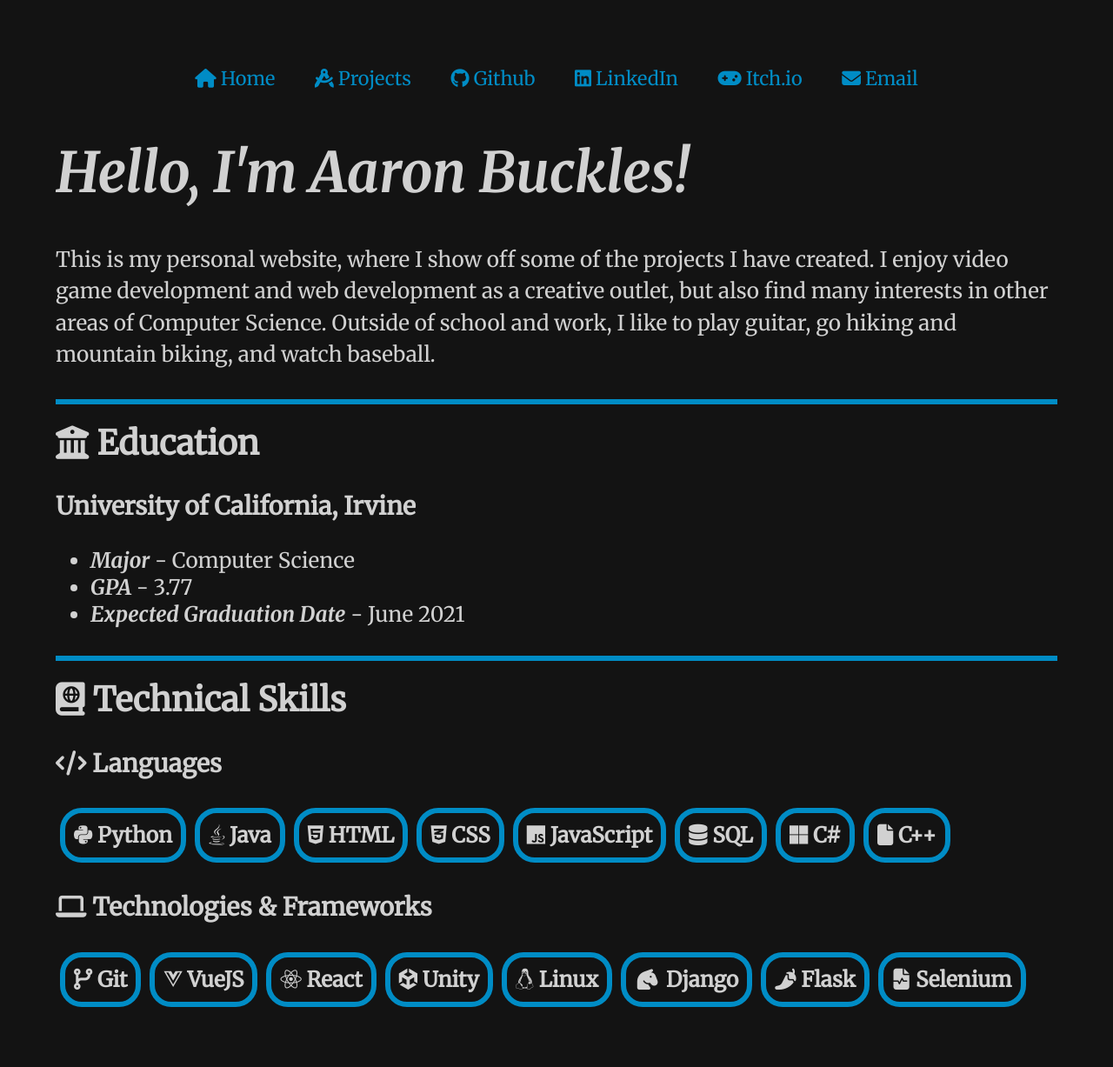
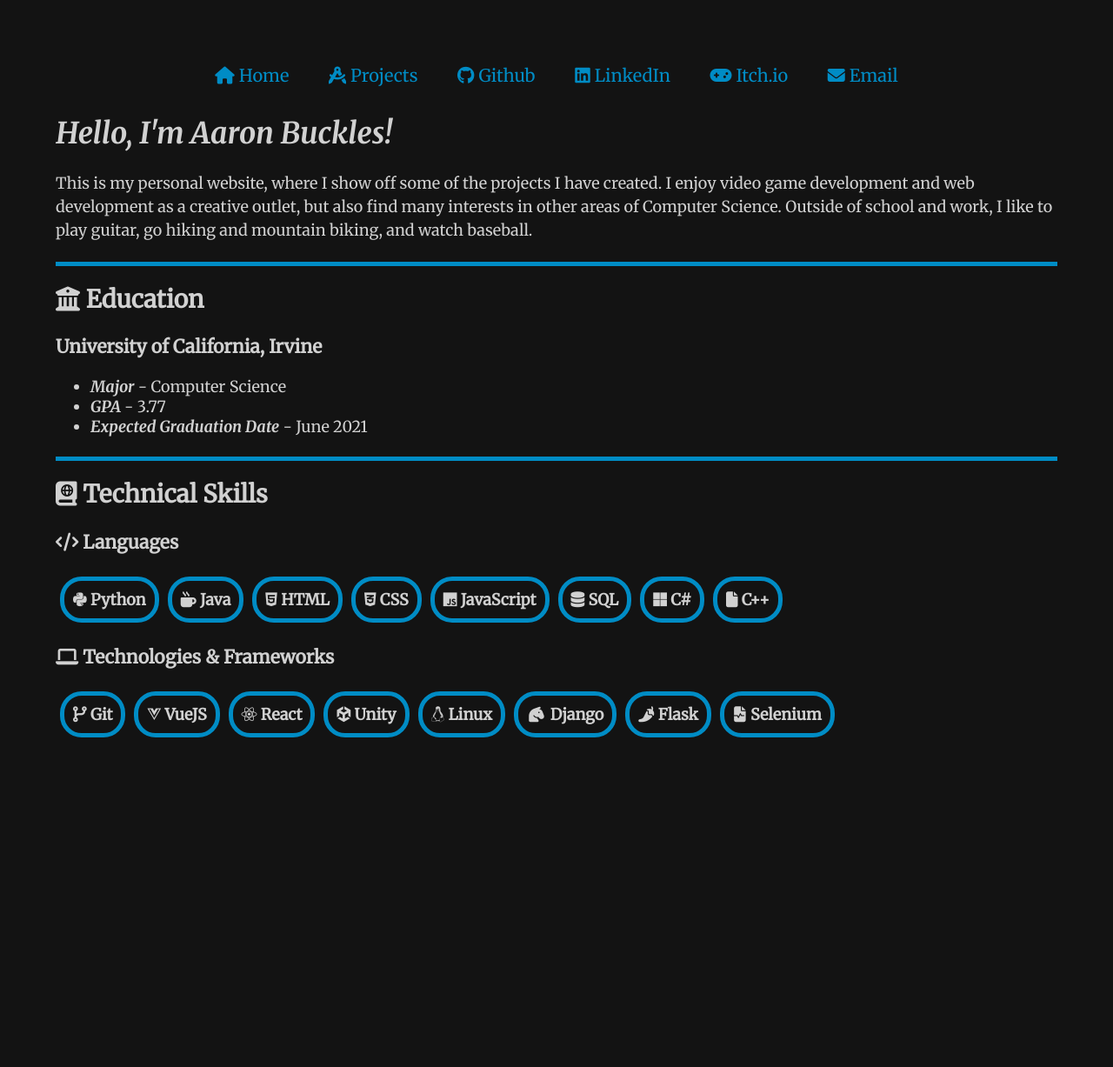
Before and after one commit to Aaron-Buckles/aaron-buckles.github.io, a Jekyll site: the page built from index.html, in a window 1280 px wide. Shown: the whole page at 87% size. Built offline with Jekyll 4.4.1, drawn with Linux system fonts in a browser that asks for light colours; nearby versions of some CDN libraries; after the commit the page ends 917 px from its top, so only the background shows below that.

Commit message:
Makes site look better on mobile

```diff
--- a/css/style.css
+++ b/css/style.css
@@ -1,7 +1,7 @@
 body {
   margin: 5vw;
   font-family: "Merriweather", serif;
-  font-size: 1.9vw;
+  font-size: 18px;
   color: #d1d1d1;
   background-color: #131313;
 }
@@ -16,13 +16,13 @@
 }
 
 h1 {
-  font-size: 5vw;
+  font-size: 34px;
   font-style: italic;
 }
 
 h2 {
-  font-size: 3vw;
-  border-top: 0.5vw solid #008cc5;
+  font-size: 28px;
+  border-top: 5px solid #008cc5;
   padding-top: 20px;
 }
 
@@ -33,7 +33,7 @@
 a {
   text-decoration: underline;
   color: #d1d1d1;
-  font-size: 1.9vw;
+  font-size: 18px;
 }
 
 a:hover {
@@ -69,7 +69,7 @@
 .link-button a {
   text-decoration: none;
   color: #008cc5;
-  font-size: 1.7vw;
+  font-size: 20px;
   padding: 1vw;
   border: 0 solid 0;
   border-radius: 2vw;
@@ -88,23 +88,17 @@
 img {
   max-height: 100%;
   max-width: 100%;
-  border: 5px double #008cc5;
+  border: 5px solid #008cc5;
   border-radius: 5px;
 }
 
 .skills-item {
-  font-size: 1.9vw;
+  font-size: 18px;
   font-weight: bold;
   padding: 10px;
   margin: 5px;
-  border: 0.5vw solid #008cc5;
+  border: 5px solid #008cc5;
   border-radius: 25px;
-}
-
-@media (max-width: 500px) {
-  .nav-item a {
-    font-size: 0.7em;
-  }
 }
 
 @media (min-width: 500px) {
--- a/index.html
+++ b/index.html
@@ -20,7 +20,7 @@
   <div class="skills">
     <ul class="flex-list">
       <li class="skills-item"><i class="fab fa-python"></i> Python</li>
-      <li class="skills-item"><i class="fab fa-java"></i> Java</li>
+      <li class="skills-item"><i class="fas fa-mug-hot"></i> Java</li>
       <li class="skills-item"><i class="fab fa-html5"></i> HTML</li>
       <li class="skills-item"><i class="fab fa-css3-alt"></i> CSS</li>
       <li class="skills-item"><i class="fab fa-js"></i> JavaScript</li>
```
Also changed, not shown: css/style.scss (+11 -14 lines), 1 other file.
